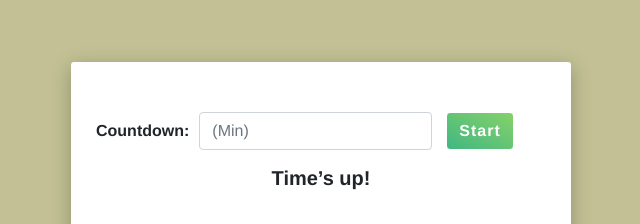
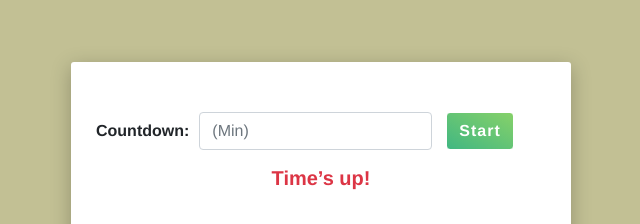
Before and after one commit to smiletondi/ways2cap-timer, a React (Create React App) app: page / in a window 1280 px wide. Shown: the part 166-390 px from the top of the page, without its empty margins (319-959 px from the left). Built offline with nearby package versions, Linux system fonts and the light colour scheme.

Commit message:
Add Text blinking

```diff
--- a/src/components/CountdownBody/CountdownBody.css
+++ b/src/components/CountdownBody/CountdownBody.css
@@ -17,7 +17,7 @@
     color: #da4f46;
 }
 
-.countdown-message .blinking {
+ .blink {
     animation: blinker 1s linear infinite;
 }
 
--- a/src/components/CountdownBody/CountdownBody.js
+++ b/src/components/CountdownBody/CountdownBody.js
@@ -12,15 +12,17 @@ function CountdownBody(props) {
     if (remainingTime === 0) {
         msg = "Time’s up!";
     }
-    if (remainingTime === undefined) {
-        msg = "";
-    }
     console.log(msg)
 
 
     return (
         <div className="countdown-body">
-            <h5 className="font-weight-bolder my-3">{msg}</h5>
+            <h5
+                className={
+                    (remainingTime < 10) ? "font-weight-bolder my-3 text-danger blink"
+                        : remainingTime < 20 ? "font-weight-bolder my-3 text-danger"
+                            : "font-weight-bolder my-3"
+                }>{msg}</h5>
 
             <div className="countdown-body">
                 <h3 className="countdown-total">
```
